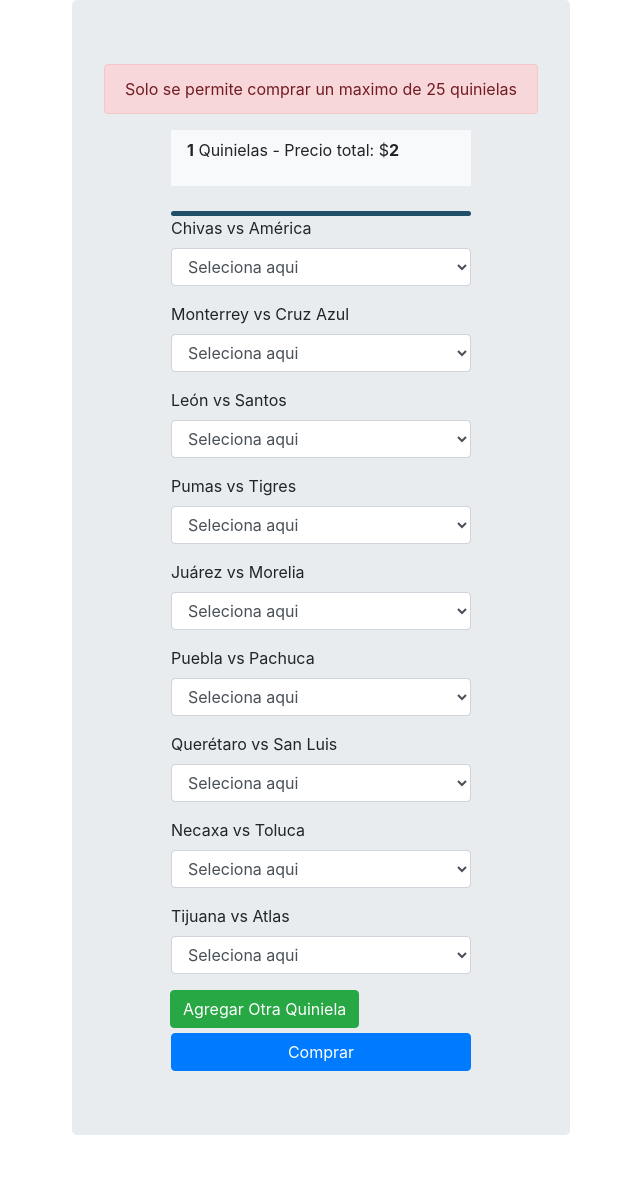
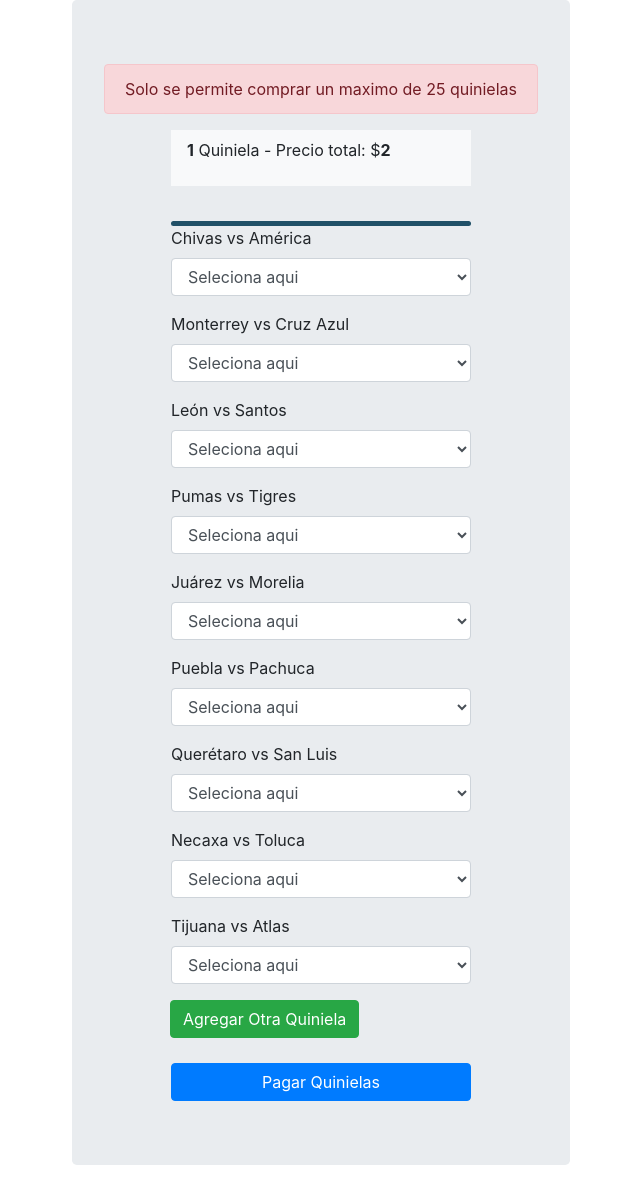
Before and after one commit to silvano905/twerk2020, a Django app: a page that uses promotions/templates/promotions/create_normal.html in a window 1280 px wide. Shown: the part 56-1253 px from the top of the page, without its empty margins (319-959 px from the left). Before the commit the page ends 1191 px from the top, so only its background shows below. Run offline with Django 3.2, Linux system fonts and the light colour scheme; some libraries are stand-ins or nearby versions.

Commit message:
kjdfndfnrrr

```diff
--- a/promotions/templates/promotions/create_normal.html
+++ b/promotions/templates/promotions/create_normal.html
@@ -15,13 +15,13 @@
             {{ formset.management_form }}
             {% for form in formset %}
                 <nav class="navbar sticky-top navbar-light bg-light">
-                  <p><strong id="number_quinielas">1</strong> Quinielas - Precio total: $<strong id="total_quinielas">2</strong></p>
+                  <p><strong id="number_quinielas">1</strong> Quiniela<span id="plural"></span> - Precio total: $<strong id="total_quinielas">2</strong></p>
                 </nav>
 
                 <div class="form-row" style="margin-top: 15px">
                     <div class="col-auto">
 
-                    <div style="background-color: #205067; width: 300px;height: 5px; border-radius: 5px; margin-top: 10px"></div>
+                    <div style="background-color: #205067; width: 300px;height: 5px; border-radius: 5px; margin-top: 20px"></div>
 
 
                         {% bootstrap_form form %}
@@ -31,8 +31,8 @@
                     </div>
                 </div>
             {% endfor %}
-                    <div>
-                        <button type="submit" class="btn btn-block btn-primary">Comprar</button>
+                    <div style="margin-top: 20px">
+                        <button type="submit" class="btn btn-block btn-primary">Pagar Quinielas</button>
                     </div>
         </form>
         </div>
@@ -79,6 +79,9 @@ function cloneMore(selector, prefix) {
     totaltoPay *= 2;
     addTotalQuinielas.textContent = totaltoPay;
 
+    let plural = document.getElementById('plural');
+    plural.textContent = 's';
+
     {#end of my addition#}
 
     $('#id_' + prefix + '-TOTAL_FORMS').val(total);
@@ -110,6 +113,11 @@ function deleteForm(prefix, btn) {
             totaltoPay *= 2;
             addTotalQuinielas.textContent = totaltoPay;
 
+            let plural = document.getElementById('plural');
+            if(forms.length === 1){
+                plural.textContent = '';
+            }
+
             {#end of my addition#}
 
             $(forms.get(i)).find(':input').each(function() {
@@ -130,10 +138,8 @@ $(document).on('click', '.remove-form-row', function(e){
     return false;
 });
 
-    x = document.querySelectorAll(".btn-success");
     c = document.querySelector(".btn-success");
-    c.textContent = "Agregar Otra Quiniela"
-
+    c.textContent = "Agregar Otra Quiniela";
 
 
 </script>
```
